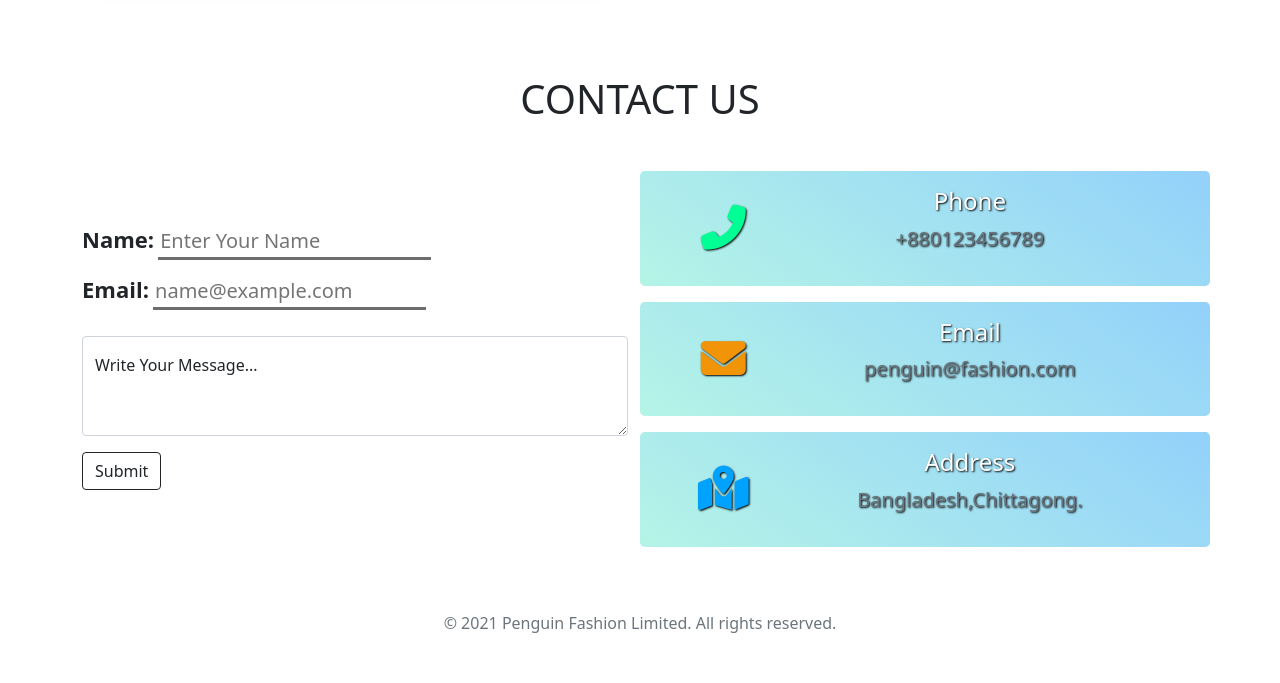
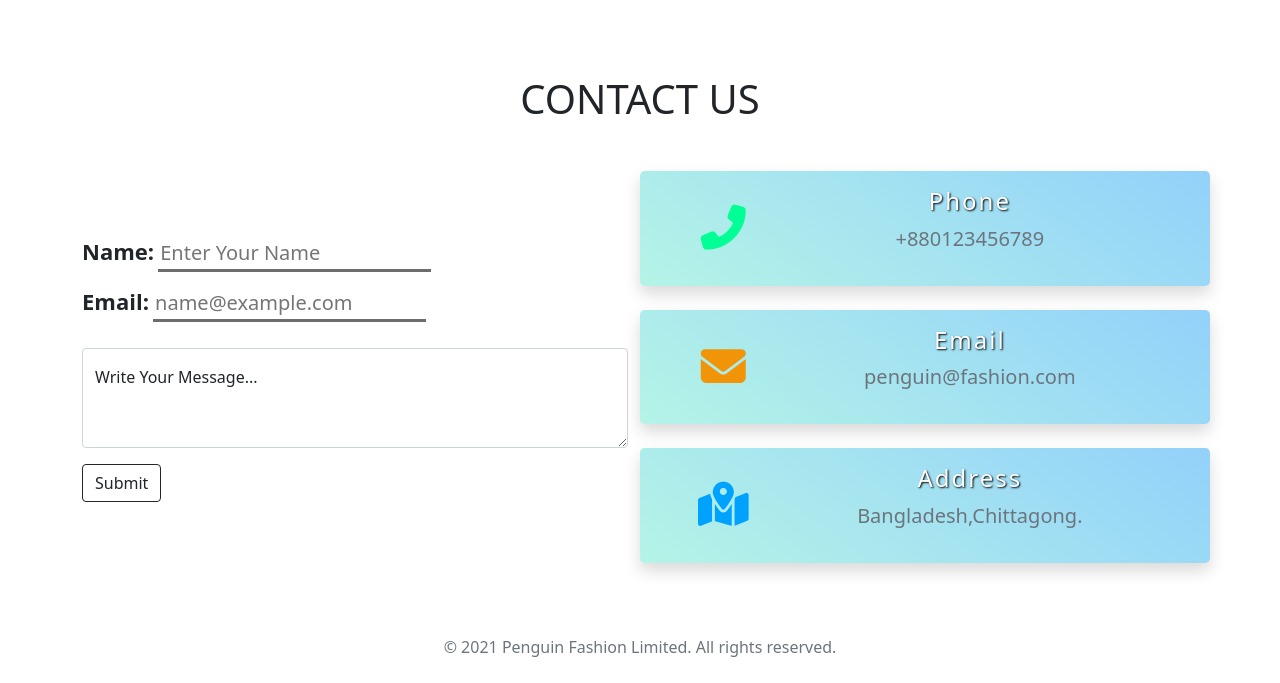
Before and after one commit to firasel/assignment-2, a plain HTML site: page index.html in a window 1280 px wide. Shown: the part 2870-3553 px from the top of the page. Before the commit the page ends 3529 px from the top, so only its background shows below. Drawn offline with Linux system fonts and the light colour scheme.

Commit message:
change some css design

```diff
--- a/css/style.css
+++ b/css/style.css
@@ -50,6 +50,9 @@
 }
 .bg-color{
     background: linear-gradient(35deg,rgba(70, 228, 194, 0.404),rgba(62, 173, 247, 0.562));
-    text-shadow: black 1px 1px 2px ;
     font-size: 20px;
 }
+.title-shadow{
+    text-shadow: black 1px 1px 2px ;
+    letter-spacing: 2px;
+}
--- a/index.html
+++ b/index.html
@@ -236,30 +236,30 @@
                         </form>
                     </div>
                     <div class="col-12 col-md-6">
-                        <div class="row d-flex align-items-center mb-3 text-white p-3 rounded-3 bg-color">
+                        <div class="row d-flex align-items-center mb-4 text-white p-3 rounded-3 shadow bg-color">
                             <div class="col-12 col-md-3 text-center">
                               <i class="fas fa-phone-alt" style="color:rgb(0, 255, 149);font-size:45px"></i>
                             </div>
                             <div class="col-12 col-md-8 text-center">
-                                <h4>Phone</h4>
+                                <h4 class="title-shadow">Phone</h4>
                                 <p class="text-muted">+880123456789</p>
                             </div>
                         </div>
-                            <div class="row d-flex align-items-center mb-3 text-white p-3 rounded-3 bg-color">
+                        <div class="row d-flex align-items-center mb-4 text-white p-3 rounded-3 shadow bg-color">
                             <div class="col-12 col-md-3 text-center">
                                 <i class="fas fa-envelope" style="color:rgb(241, 148, 8);font-size:45px"></i>
                             </div>
                             <div class="col-12 col-md-8 text-center">
-                                  <h4>Email</h4>
+                                <h4 class="title-shadow">Email</h4>
                                 <p class="text-muted">penguin@fashion.com</p>
                             </div>
                         </div>
-                            <div class="row d-flex align-items-center mb-3 text-white p-3 rounded-3 bg-color">
+                        <div class="row d-flex align-items-center mb-4 text-white p-3 rounded-3 shadow bg-color">
                             <div class="col-12 col-md-3 text-center">
                                 <i class="fas fa-map-marked-alt" style="color:rgb(0, 162, 255);font-size:45px"></i>
                             </div>
                             <div class="col-12 col-md-8 text-center">
-                                    <h4>Address</h4>
+                                <h4 class="title-shadow">Address</h4>
                                 <p class="text-muted">Bangladesh,Chittagong.</p>
                             </div>
                         </div>
```
Lines whose indentation alone changed are shown as unchanged.
